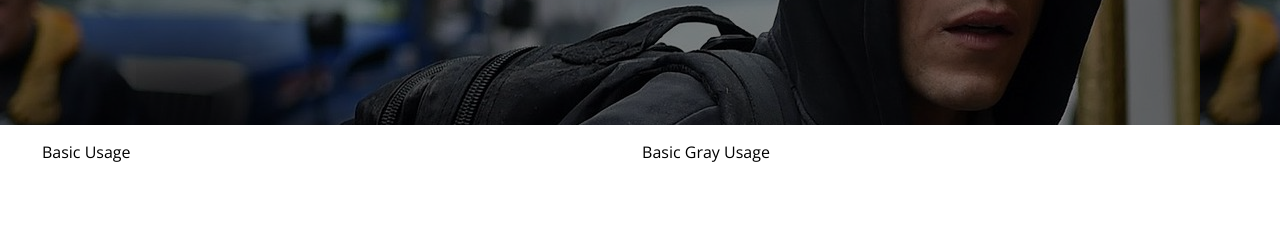
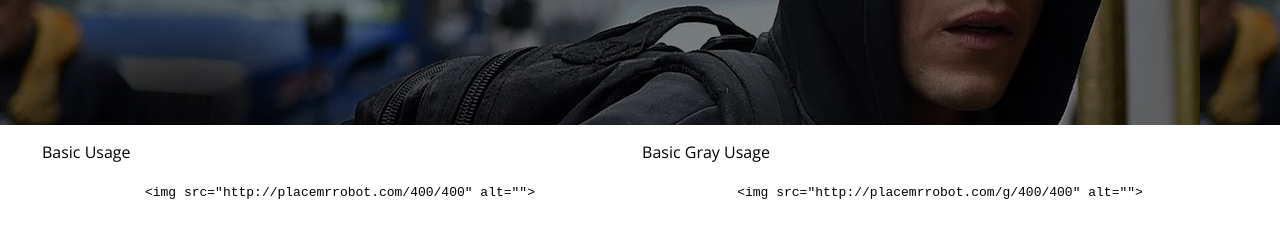
Before and after one commit to CarlosOV/placemrrobot, a website: page public/home.html in a window 1280 px wide. Shown: the part 255-492 px from the top of the page. Drawn offline with nearby package versions, Linux system fonts and the light colour scheme; files that its build step writes are made by us from their sources; files whose address does not match are found by name.

Commit message:
Agregar etiquetas para pegar

```diff
--- a/public/home.html
+++ b/public/home.html
@@ -21,7 +21,7 @@
         <p>Basic Usage</p>
         <p>
           <code>
-
+            &lt;img src="http://placemrrobot.com/400/400" alt=""&gt;
           </code>
         </p>
         <p>
@@ -33,6 +33,11 @@
       <div class="usage__item">
       <p>Basic Gray Usage</p>
       <p>
+        <code>
+          &lt;img src="http://placemrrobot.com/g/400/400" alt=""&gt;
+        </code>
+      </p>
+      <p>
         <img src="/g/300/300" alt="">
         <img src="/g/200/300" alt="">
         <img src="/g/500/300" alt="">
```
